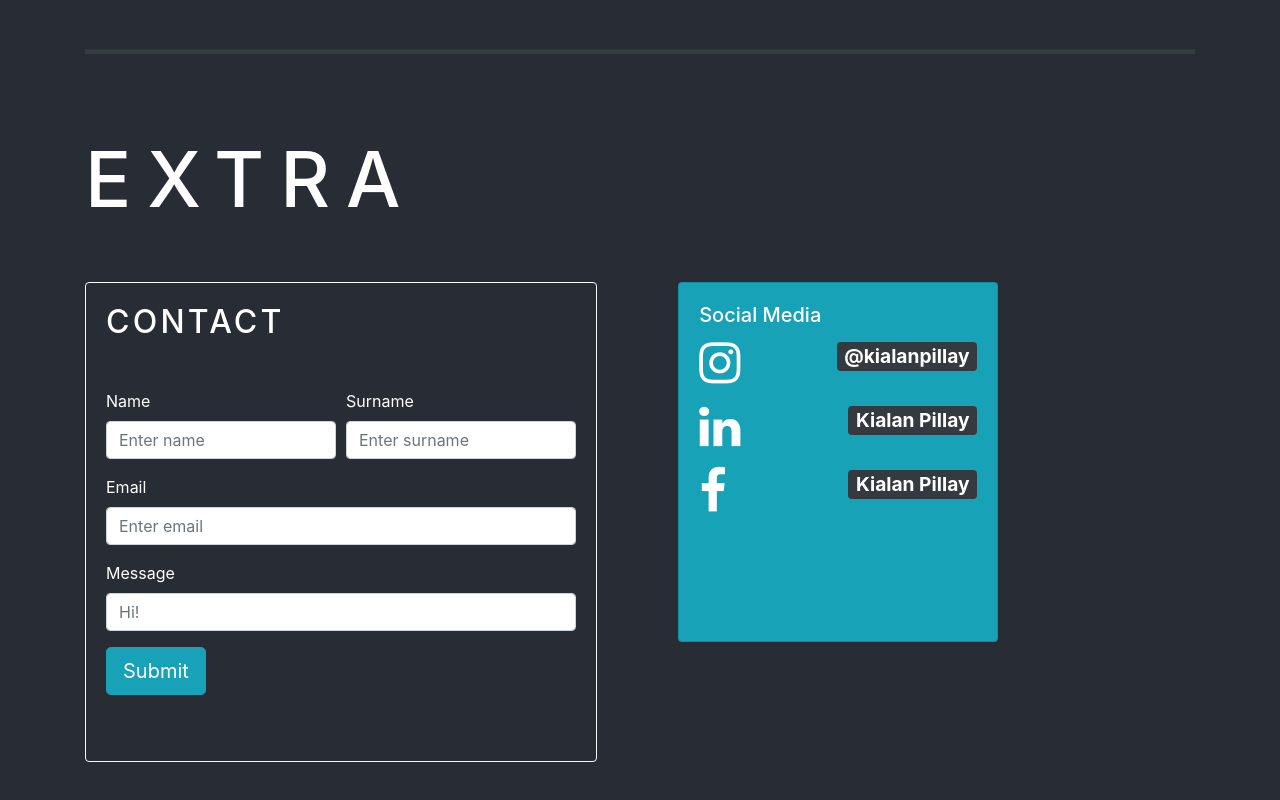
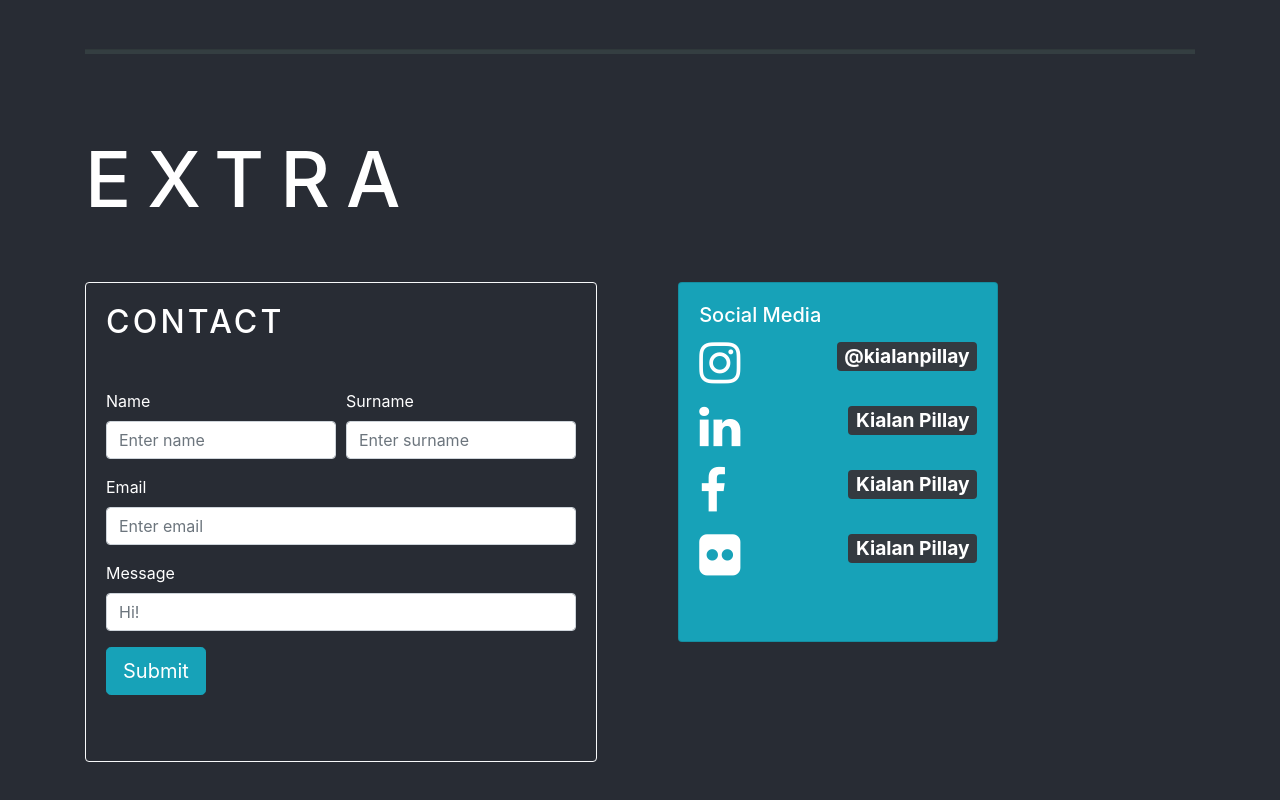
Before and after one commit to kialanpillay/showcase, a React (Create React App) app in the folder website/: page / in a window 1280 px wide. Shown: the part 4637-5437 px from the top of the page. Built offline with nearby package versions, Linux system fonts and the light colour scheme.

Commit message:
Update Extra.js

```diff
--- a/website/src/Extra.js
+++ b/website/src/Extra.js
@@ -126,11 +126,31 @@ function Extra() {
                 <Row>
                   <Col>
                     <a
-                      href="https://instagram.com/kialanpillay"
+                      href="https://facebook.com/"
                       target="_blank"
                     >
                       <i
                         class="fa fa-facebook"
+                        style={{ fontSize: "48px", color: "white" }}
+                      ></i>
+                    </a>
+                  </Col>
+                  <Col>
+                    <h2>
+                      <Badge variant="dark">Kialan Pillay</Badge>
+                    </h2>
+                  </Col>
+                </Row>
+              </Card.Text>
+              <Card.Text>
+                <Row>
+                  <Col>
+                    <a
+                      href="https://flickr.com/photos/188051225@N03/"
+                      target="_blank"
+                    >
+                      <i
+                        class="fa fa-flickr"
                         style={{ fontSize: "48px", color: "white" }}
                       ></i>
                     </a>
```
